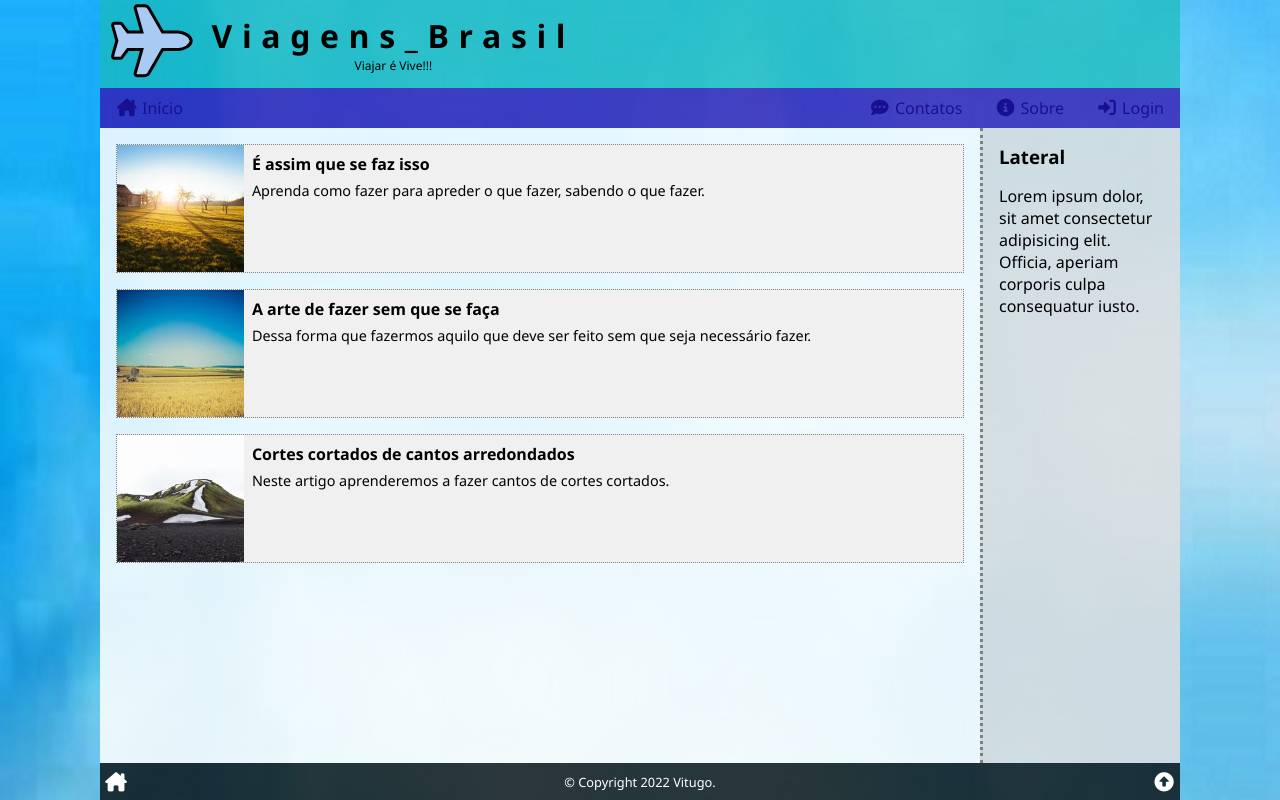
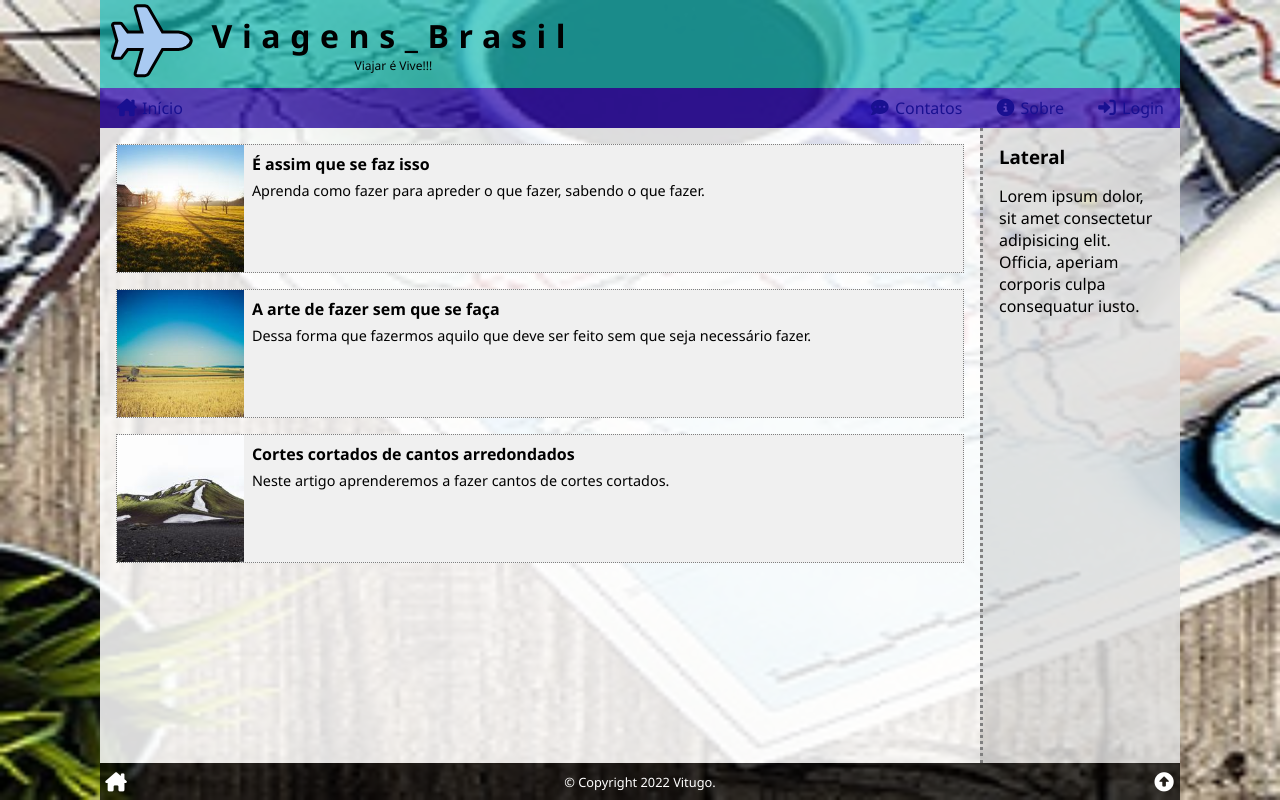
Before and after one commit to FernandaCal/Viagens_Brasil, a PHP site: page /index.php in a window 1280 px wide. Run offline with PHP 8.4, Linux system fonts and the light colour scheme; data comes from the database, SQL or seed files in the repository; some libraries are stand-ins or nearby versions.

Commit message:
2 versão do site

```diff
--- a/_header.php
+++ b/_header.php
@@ -6,7 +6,7 @@
     <meta name="viewport" content="width=device-width, initial-scale=1.0">
     <meta name="author" content="André Luferat - https://github.com/Luferat">
     <meta name="description" content="Aplicativo modelo full-stack usando HTML, CSS, PHP e MySQL.">
-    <link rel="shortcut icon" href="/favicon.png" type="image/png">
+    <link rel="shortcut icon" href="/planelogo001.jpg" type="image/jpg">
     <link rel="stylesheet" href="style.css">
     <link rel="stylesheet" href="https://cdnjs.cloudflare.com/ajax/libs/font-awesome/6.1.1/css/all.min.css">
     <title>Viagens_Brasil - <?php echo $title ?></title>
--- a/style.css
+++ b/style.css
@@ -54,7 +54,7 @@
 body {
     background-color: rgb(170, 170, 170);
     background-attachment: fixed;
-    background-image: url('/img/blue light d.jpg');
+    background-image: url('/img/viagens01_background.jpg');
     background-position: center;
     background-repeat: no-repeat;
     background-size: cover;
@@ -137,7 +137,7 @@
 
 .wrap>nav a:hover {
     color: black;
-    background: rgb(80, 10, 161);
+    background: rgb(237, 220, 238);
 }
 
 .wrap>nav span {
--- a/template.html
+++ b/template.html
@@ -17,9 +17,9 @@
 
         <header>
 
-            <a href="/" title="Página inicial"><img src="/img/logo01.png" alt="Logotipo de Vitugo"></a>
+            <a href="/" title="Página inicial"><img src="/img/planelogo001.jpg" alt="Logotipo de Viagens_Brasil"></a>
 
-            <h1>Vitugo<small>Quem tem fome tem pressa.</small></h1>
+            <h1>Viagens_Brasil<small>Viajar é viver!!!</small></h1>
 
         </header>
 
```
Also changed, not shown: img/icons/planelogo001.jpg (added), img/viagens01_background.jpg (added).
